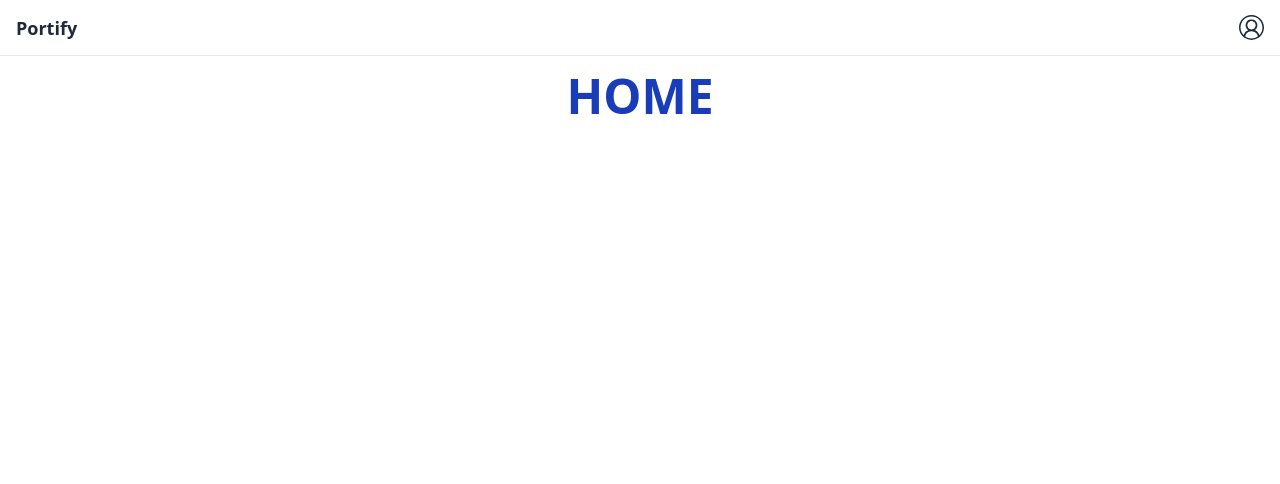
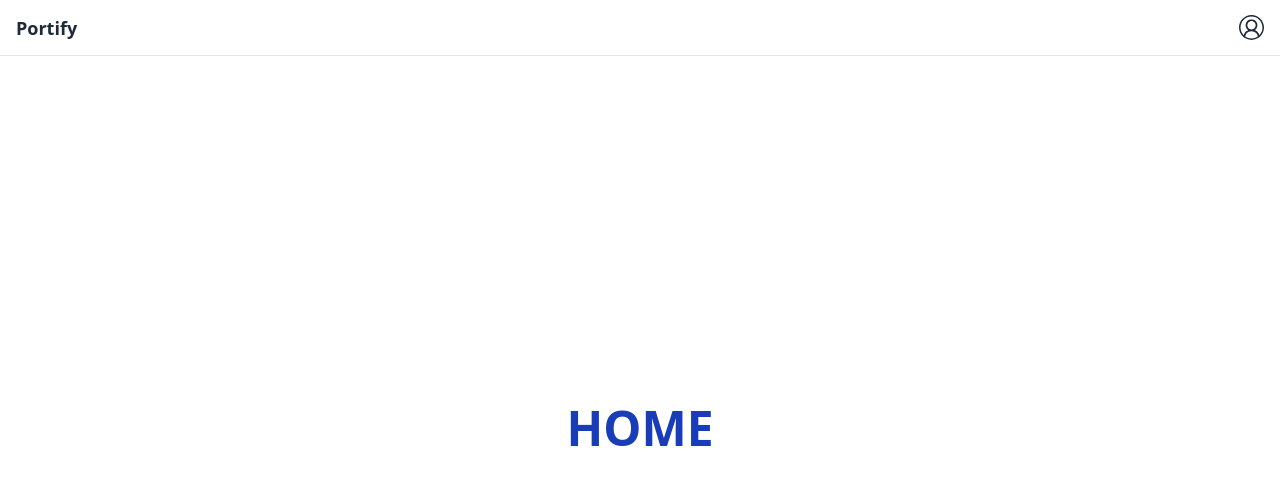
Before and after one commit to SidneiJSilva/portify, a React (Vite) app: page / in a window 1280 px wide. Shown: the top 484 px of the page. Built offline with nearby package versions, Linux system fonts and the light colour scheme.

Commit message:
layout adjustment

```diff
--- a/src/components/layout/Layout.jsx
+++ b/src/components/layout/Layout.jsx
@@ -7,7 +7,7 @@
 			<Header />
 
 			<main className="flex-1 flex flex-col mt-14 pb-safe">
-				<div className="w-full max-w-7xl mx-auto">
+				<div className="flex-1 flex flex-col w-full max-w-7xl mx-auto">
 					<Outlet />
 				</div>
 			</main>
```
